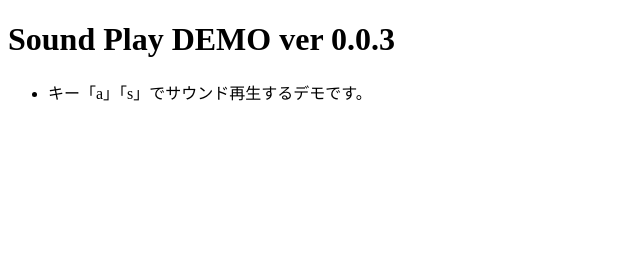
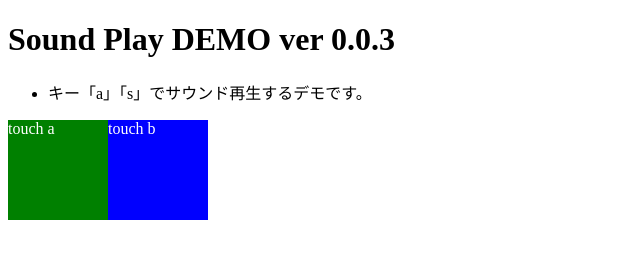
Before and after one commit to axax4/sound-play-sample, a plain HTML site: page index.html in a window 1280 px wide. Shown: the whole page, without its empty margins (0-640 px from the left). Drawn offline with Linux system fonts and the light colour scheme; no server answers.

Commit message:
ボタン設置

```diff
--- a/index.html
+++ b/index.html
@@ -2,12 +2,31 @@
 <html>
   <head>
     <meta charset=utf-8>
-    <title>sound-sample</title>
+    <meta name="viewport" content="width=device-width, initial-scale=1.0">
+    <meta http-equiv="X-UA-Compatible" content="ie=edge">
+      <title>sound-sample</title>
+    <style>
+      div{
+        width:100px;
+        height:100px;
+        color: white;
+        float:left;
+      }
+      div.a{
+        background-color: green;
+      }
+      div.b{
+        background-color: blue;
+      }
+    </style>
   <body>
     <h1>Sound Play DEMO ver 0.0.3</h1>
     <ul>
       <li>キー「a」「s」でサウンド再生するデモです。</li>
     </ul>
+
+    <div id="btn1" class="a">touch a</div>
+    <div id="btn2" class="b">touch b</div>
   <script type=text/javascript src=./static/js/sound.js?a=3></script>
 </body>
 </html>
--- a/static/js/sound.js
+++ b/static/js/sound.js
@@ -62,3 +62,12 @@ function keyDown(e) {
   if(e.key === 'a') play1()
   if(e.key === 's') play2()
 }
+
+
+document.getElementById('btn1').addEventListener('touchstart', function(ev) {
+  play1()
+}, false)
+
+document.getElementById('btn2').addEventListener('touchstart', function(ev) {
+  play2()
+}, false)
```
